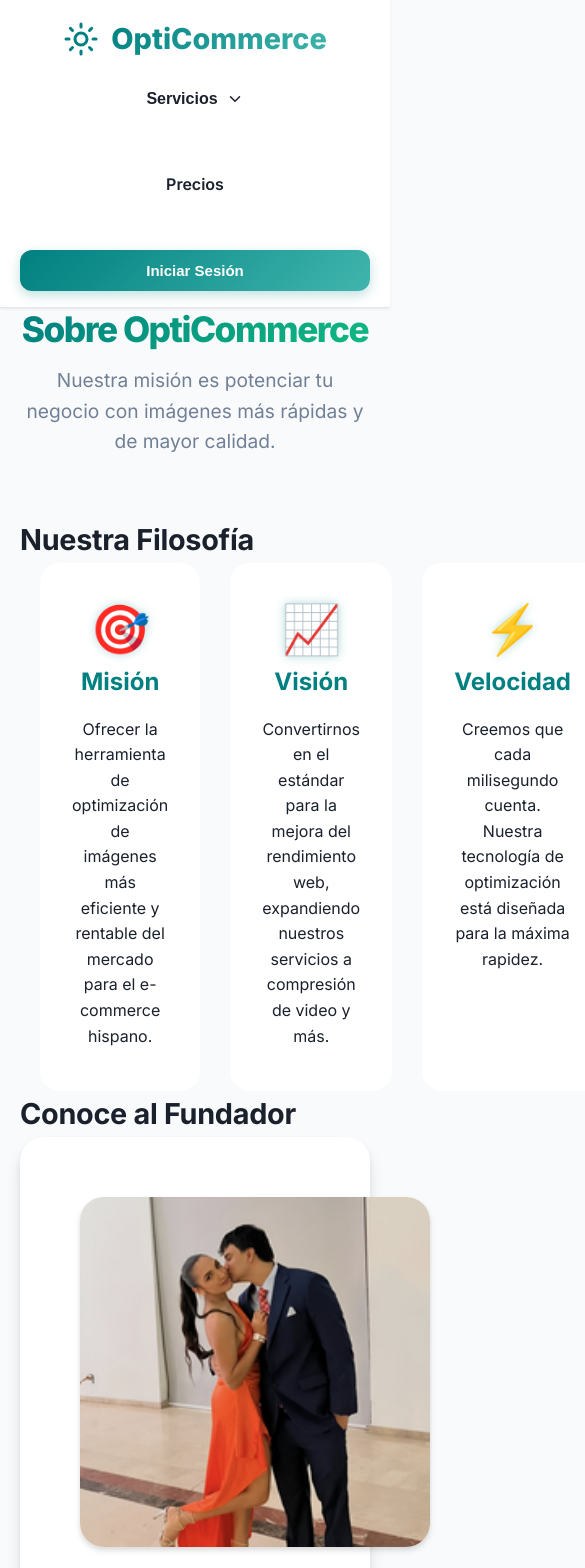
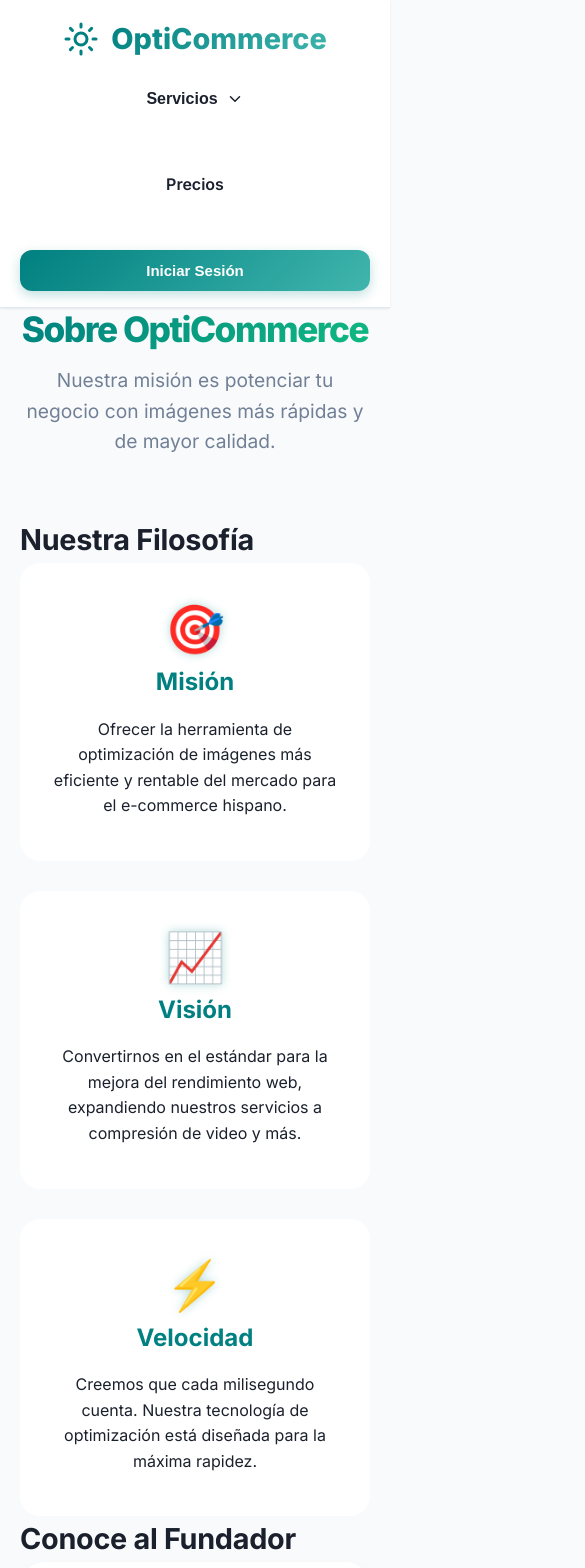
Before and after one commit to Juanjose-ctrl/optimizador-ecommerce, a Next.js app: page /about in a window 390 px wide. Shown: the top 1568 px of the page, 585 px wide, since content can reach past the window. Built offline with nearby package versions, Linux system fonts and the light colour scheme.

Commit message:
NUEVAS fUNCIONES 1.5

```diff
--- a/src/app/globals.css
+++ b/src/app/globals.css
@@ -1703,12 +1703,11 @@ nav {
 /* Corrección de la Filosofía: Forzar tres columnas iguales */
 .philosophy-grid {
     display: grid;
-    /* 🚨 CAMBIO CRUCIAL: Forzar 3 columnas iguales en escritorio */
+    /* 🚨 CAMBIO CRUCIAL: Forzar 3 columnas iguales */
     grid-template-columns: repeat(3, 1fr);
     gap: 30px;
-    max-width: 1200px;
-    margin: 0 auto;
-    padding: 0 20px; /* Añadimos padding si es necesario */
+    max-width: 1200px; /* Mantener tu max-width */
+    margin: 0 auto; /* Asegurar centrado */
 }
 /* Mantenemos el resto del CSS de .philosophy-card */
 .philosophy-card {
@@ -1963,6 +1962,9 @@ nav {
     .main-content-wrapper {
         padding: 0 20px;
     }
+    .philosophy-grid {
+        grid-template-columns: 1fr; /* Una columna para móvil */
+    }
 
     .header-main .app-container {
         flex-direction: column;
```
